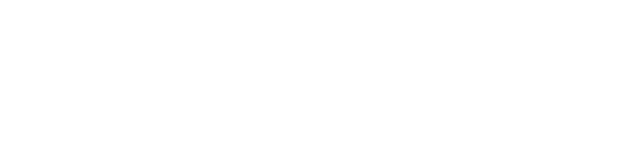
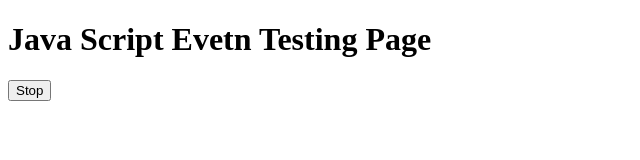
Before and after one commit to yogeshrajputom/JavaScript, a plain HTML site: page Dom/event/two.html in a window 1280 px wide. Shown: the whole page, without its empty margins (0-640 px from the left). Drawn offline with Linux system fonts and the light colour scheme.

Commit message:
setTime Oute

```diff
--- a/Dom/event/two.html
+++ b/Dom/event/two.html
@@ -1,11 +1,34 @@
 <!DOCTYPE html>
 <html lang="en">
+
 <head>
     <meta charset="UTF-8">
     <meta name="viewport" content="width=device-width, initial-scale=1.0">
-    <title>Document</title>
+    <title>Event Testing</title>
 </head>
+
 <body>
+    <h1>Event Testing Web page!</h1>
+    <button id="stop">Stop</button>
+</body>
+<script>
+    // setTimeout(()=>{
+    //     console.log("Yoge");
+    // }, 2000)
 
-</body>
+    const name = () => {
+        console.log("yogesh");
+    }
+    setTimeout(name, 2000)
+    const changText = () => {
+        document.querySelector('h1').innerHTML = "Java Script Evetn Testing Page"
+    }
+    const changMe = setTimeout(changText, 2000);
+
+    document.getElementById('stop').addEventListener('click', (e) => {
+        clearTimeout(changMe)
+        console.log("Time Oute Clear")
+    })
+</script>
+
 </html>
```
